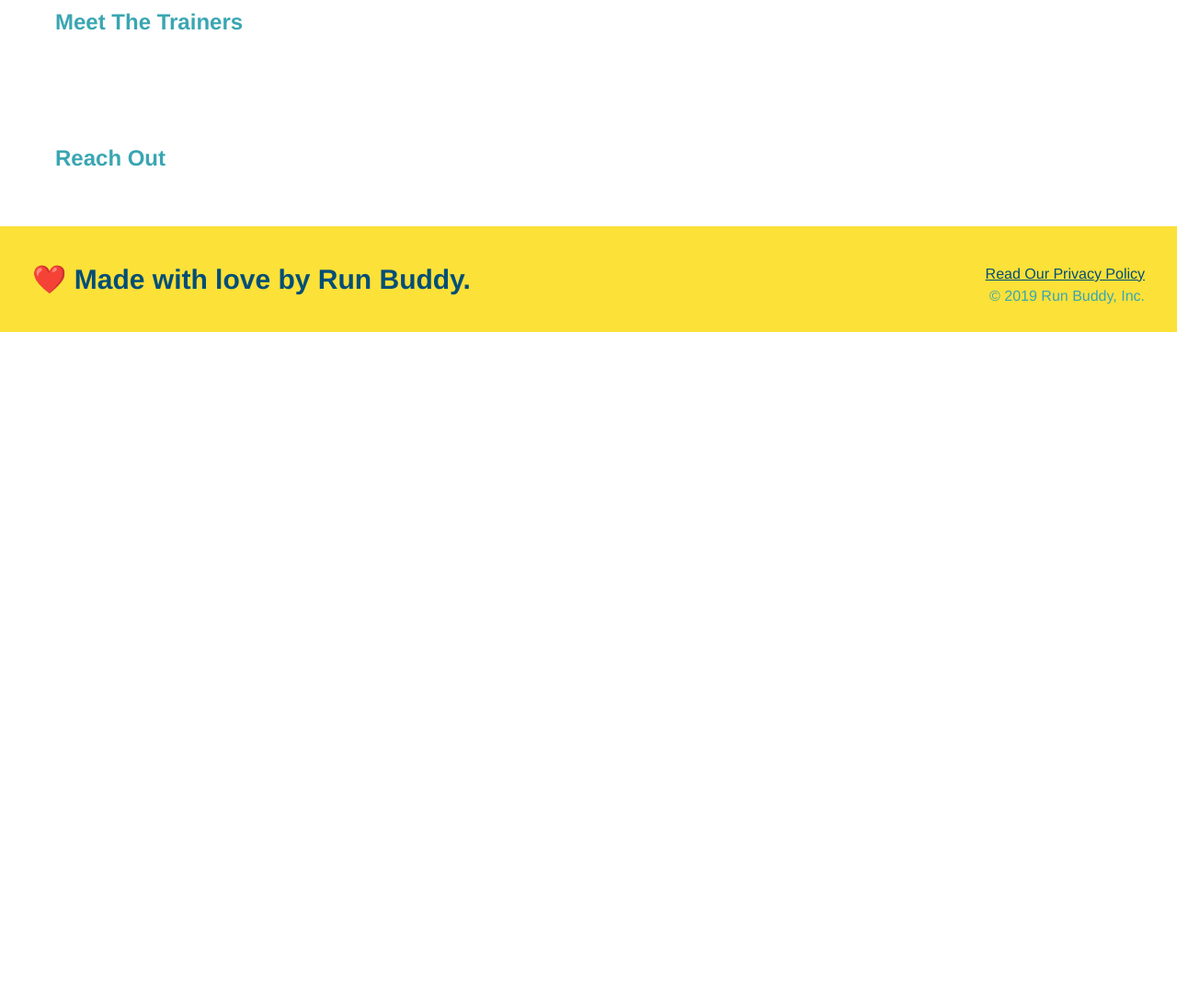
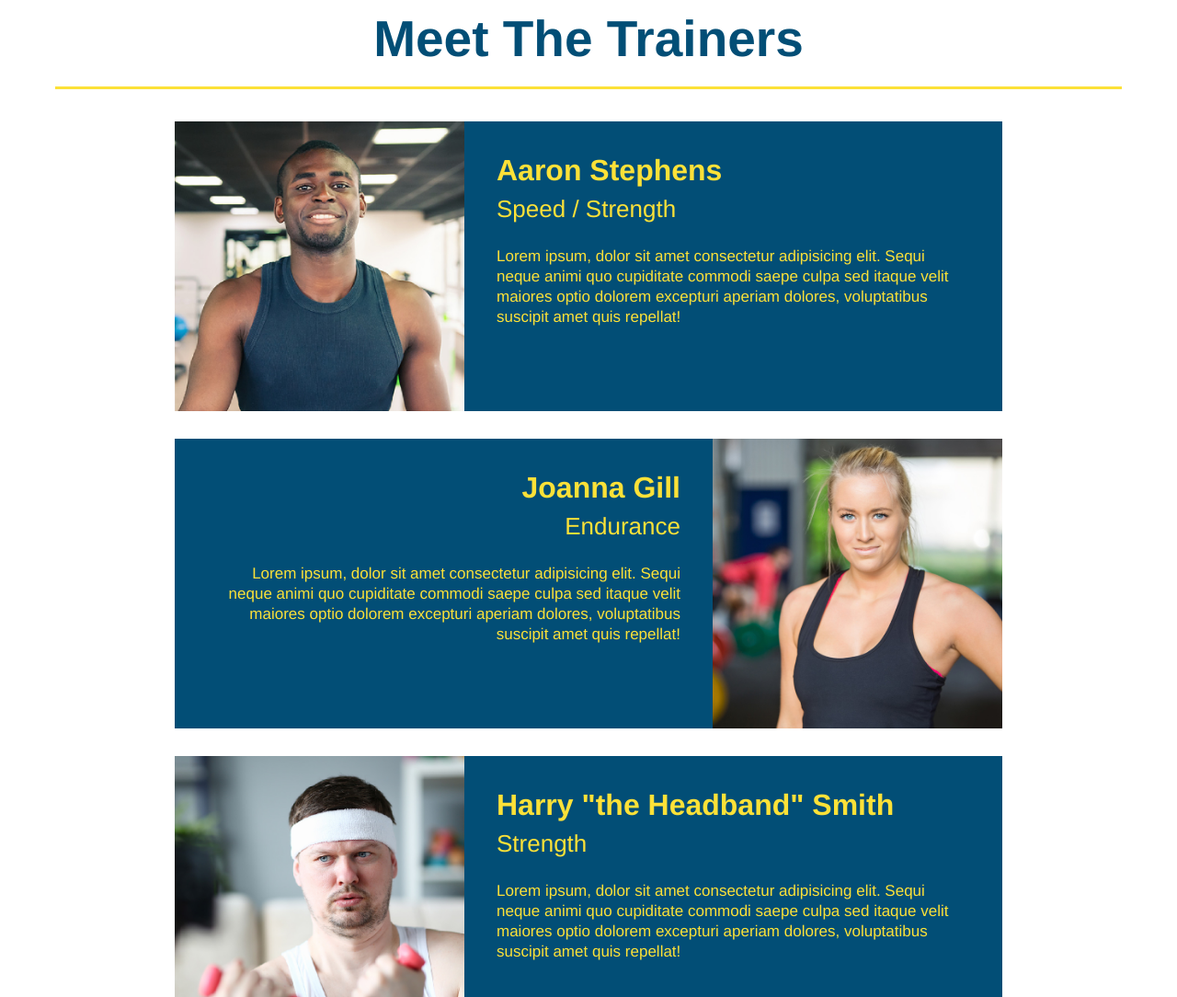
Before and after one commit to ctacedo/run-buddy, a plain HTML site: page index.html in a window 1280 px wide. Shown: the part 2780-3864 px from the top of the page at 92% size. Before the commit the page ends 3141 px from the top, so only its background shows below. Drawn offline with Linux system fonts and the light colour scheme.

Commit message:
added trainer info

```diff
--- a/assets/css/style.css
+++ b/assets/css/style.css
@@ -182,3 +182,50 @@ section {
 .steps span {
     font-size: 38px;
 }
+
+.trainers {
+    text-align: center;
+}
+
+.trainer {
+    width: 900px;
+    margin: 0 auto 30px auto;
+    background: #024e76;
+    color: #fce138;
+    overflow: auto;
+}
+
+.trainer img {
+    width: 35%;
+    float: left;
+}
+
+.trainer-bio {
+    padding: 35px;
+    float: left;
+    width: 65%;
+}
+
+.text-left {
+    text-align: left;
+}
+
+.text-right {
+    text-align: right;
+}
+
+.trainer-bio h3 {
+    font-size: 32px;
+    margin-bottom: 8px;
+}
+
+.trainer-bio h4 {
+    font-weight: lighter;
+    font-size: 26px;
+    margin-bottom: 25px;
+}
+
+.trainer-bio p {
+    font-size: 17px;
+    line-height: 1.3;
+}
--- a/index.html
+++ b/index.html
@@ -104,8 +104,41 @@
         </section>
 
         <!-- "meet the trainers" section -->
-        <section>
-            <h2>Meet The Trainers</h2>
+        <section id="your-trainers" class="trainers">
+            <h2 class="section-title primary-border">Meet The Trainers</h2>
+            <article class="trainer">
+                <img src="./assets/images/trainer-1.jpg" alt="Arron Stephens in his workout clothes, ready to pump iron" />
+                <div class="trainer-bio text-left">
+                    <h3>Aaron Stephens</h3>
+                    <h4>Speed / Strength</h4>
+                    <p>
+                        Lorem ipsum, dolor sit amet consectetur adipisicing elit. Sequi neque animi quo cupiditate commodi saepe culpa sed
+                        itaque velit maiores optio dolorem excepturi aperiam dolores, voluptatibus suscipit amet quis repellat!
+                    </p>
+                </div>
+            </article>
+            <article class="trainer">
+                <div class="trainer-bio text-right">
+                    <h3>Joanna Gill</h3>
+                    <h4>Endurance</h4>
+                    <p>
+                        Lorem ipsum, dolor sit amet consectetur adipisicing elit. Sequi neque animi quo cupiditate commodi saepe culpa sed
+                        itaque velit maiores optio dolorem excepturi aperiam dolores, voluptatibus suscipit amet quis repellat!
+                    </p>
+                </div>
+                <img src="./assets/images/trainer-2.jpg" alt="Joanna Gill cooling off after a workout" />
+            </article>
+            <article class="trainer">
+                <img src="./assets/images/trainer-3.jpg" alt="Harry Smith wearing a headband and lifting comically small pink weights" />
+                <div class="trainer-bio text-left">
+                <h3>Harry "the Headband" Smith</h3>
+                <h4>Strength</h4>
+                <p>
+                    Lorem ipsum, dolor sit amet consectetur adipisicing elit. Sequi neque animi quo cupiditate commodi saepe culpa sed
+                    itaque velit maiores optio dolorem excepturi aperiam dolores, voluptatibus suscipit amet quis repellat!
+                </p>
+                </div>
+            </article>
         </section>
 
         <!-- "reach out" section -->
```
Also changed, not shown: assets/images/trainer-1.jpg (added), assets/images/trainer-2.jpg (added), assets/images/trainer-3.jpg (added).
